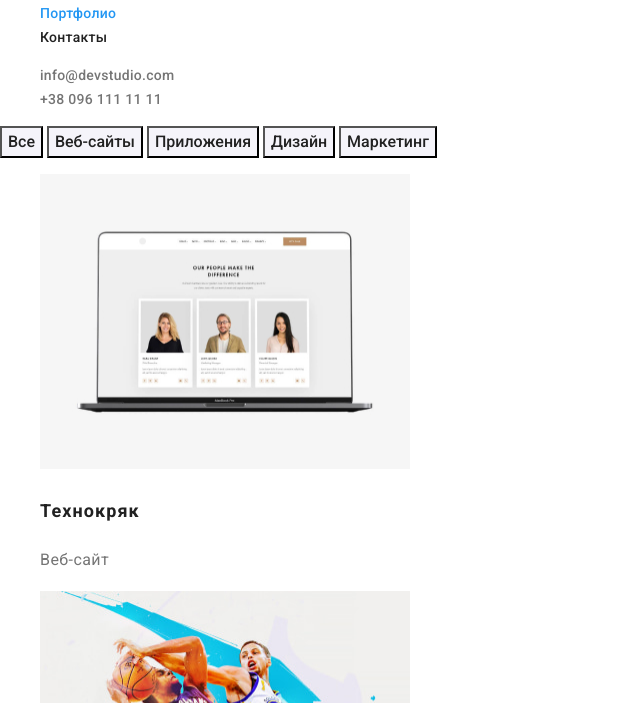
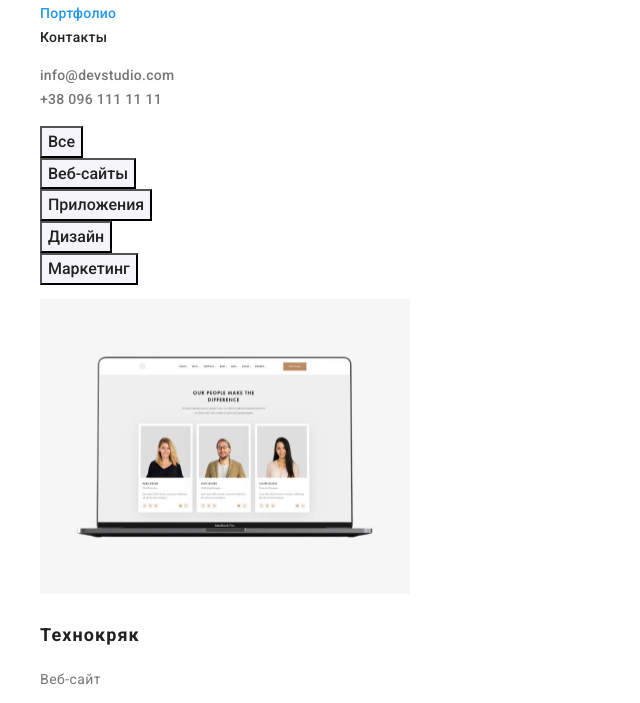
Before and after one commit to LarisaShatil/goit-markup-hw-02, a plain HTML site: page portfolio.html in a window 1280 px wide. Shown: the part 68-771 px from the top of the page, without its empty margins (0-640 px from the left). Drawn offline with nearby package versions, Linux system fonts and the light colour scheme.

Commit message:
Update portfolio.html

```diff
--- a/portfolio.html
+++ b/portfolio.html
@@ -36,13 +36,13 @@
       <section>
         <!--Скрытый заголовок-->
         <h1 class="visually-hidden">Эффективные решения для вашего бизнеса</h1>
-        <button type="button" class="filter">Все</button>
-        <button type="button" class="filter">Веб-сайты</button>
-        <button type="button" class="filter">Приложения</button>
-        <button type="button" class="filter">Дизайн</button>
-        <button type="button" class="filter">Маркетинг</button>
-      </section>
-      <section class="filter-list">
+        <ul>
+          <li class="list"><button type="button" class="filter">Все</button></li>
+          <li class="list"><button type="button" class="filter">Веб-сайты</button></li>
+          <li class="list"><button type="button" class="filter">Приложения</button></li>
+          <li class="list"><button type="button" class="filter">Дизайн</button></li>
+          <li class="list"><button type="button" class="filter">Маркетинг</button></li>
+        </ul>
         <ul>
           <li class="list">
             <a href=""><img src="./images/portfolio/img1.jpg" alt="" width="370" height="295" /></a>
```
